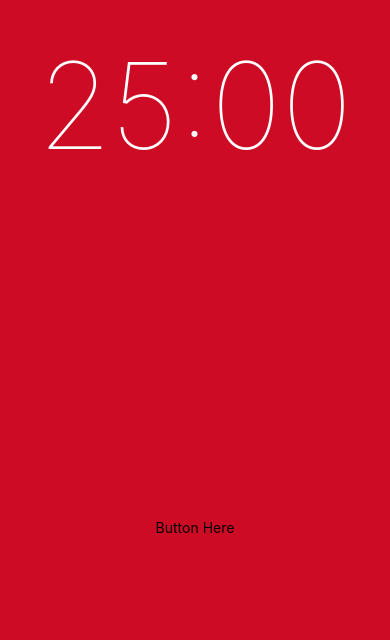
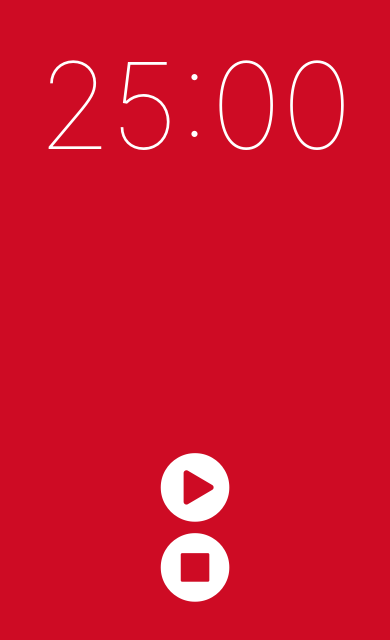
Before and after one commit to nakusha/react_native_Timer, a React Native app: screen / in a window 390 px wide. Shown: the part 176-816 px from the top of the page. Built offline with nearby package versions, Linux system fonts and the light colour scheme.

Commit message:
5. Creating Button Component

```diff
--- /dev/null
+++ b/Components/Button/index.js
@@ -0,0 +1,19 @@
+import React from "react";
+import PropTypes from "prop-types";
+import { TouchableOpacity } from "react-native";
+import { FontAwesome } from "@expo/vector-icons"
+
+function Button({iconName, onPress}){
+    return (
+        <TouchableOpacity onPressOut={onPress}>
+            <FontAwesome name={iconName} size={80} color="white"/>
+        </TouchableOpacity>
+    )
+}
+
+Button.propTypes = {
+    iconName: PropTypes.string.isRequired,
+    onPress: PropTypes.func.isRequired
+}
+
+export default Button;
--- a/Components/Timer/index.js
+++ b/Components/Timer/index.js
@@ -1,5 +1,7 @@
 import React, {Component} from "react";
 import { View, Text, StyleSheet, StatusBar } from "react-native";
+import Button from "../Button";
+
 
 class Timer extends Component{
     render() {
@@ -10,7 +12,8 @@
                     <Text style={styles.time}>25:00</Text>
                 </View>
                 <View style={styles.lower}>
-                    <Text>Button Here</Text>
+                    <Button iconName="play-circle" onPress={() => alert("iT works!")}/>
+                    <Button iconName="stop-circle" onPress={() => alert("iT works!")}/>
                 </View>
             </View>
         )
--- a/package.json
+++ b/package.json
@@ -9,10 +9,12 @@
   },
   "dependencies": {
     "expo": "^35.0.0",
+    "prop-types": "^15.7.2",
     "react": "16.8.3",
     "react-dom": "16.8.3",
     "react-native": "https://github.com/expo/react-native/archive/sdk-35.0.0.tar.gz",
-    "react-native-web": "^0.11.7"
+    "react-native-web": "^0.11.7",
+    "styled-components": "^4.4.0"
   },
   "devDependencies": {
     "babel-preset-expo": "^7.1.0"
```
Also changed, not shown: 1 other file (tests, documents, lock files or other folders).
